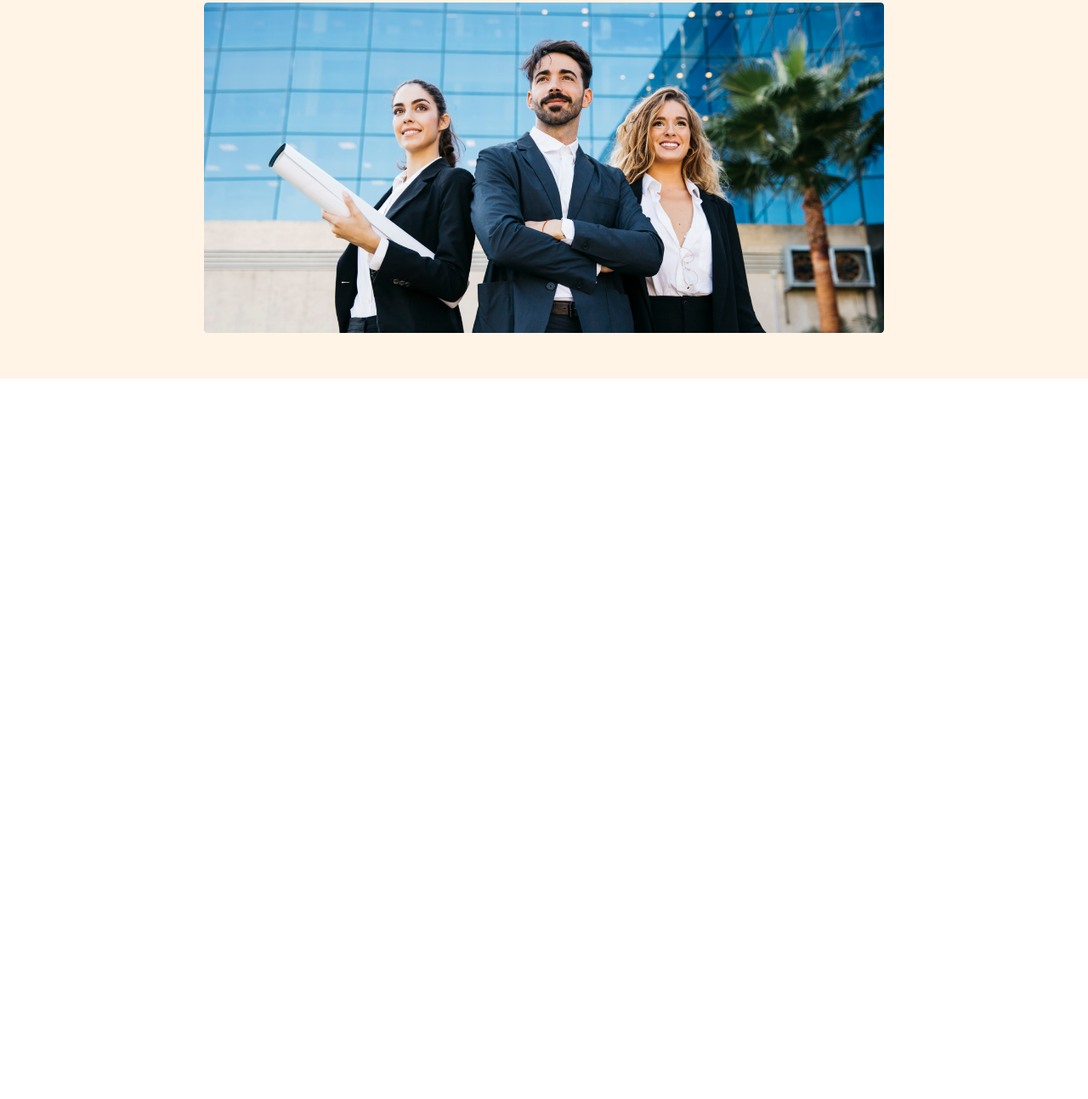
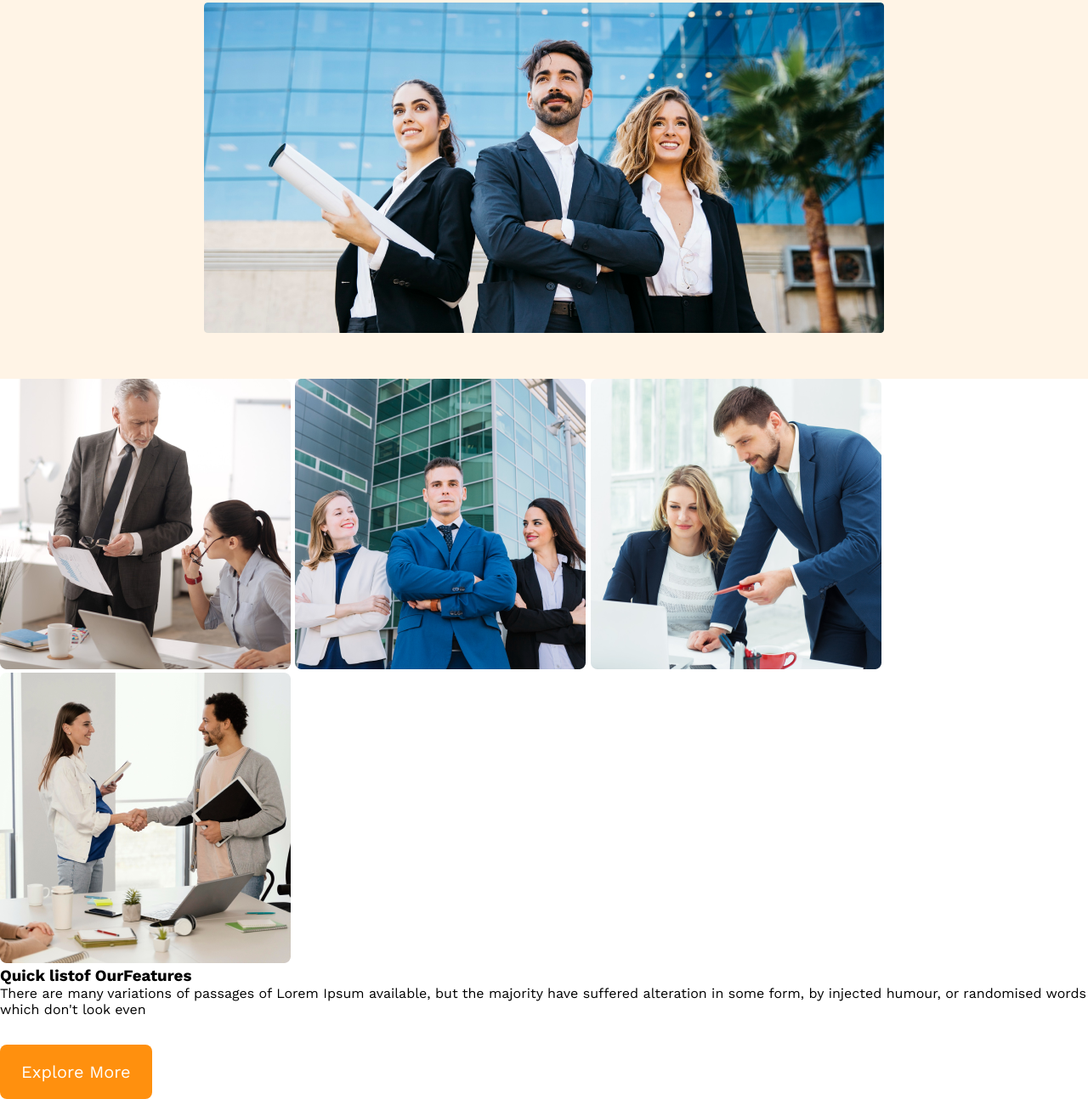
Before and after one commit to M-Nazmul/G3-Architects, a plain HTML site: page index.html in a window 1280 px wide. Shown: the part 570-1864 px from the top of the page at 85% size. Before the commit the page ends 1016 px from the top, so only its background shows below. Drawn offline with nearby package versions, Linux system fonts and the light colour scheme.

Commit message:
added team section

```diff
--- a/index.html
+++ b/index.html
@@ -7,6 +7,7 @@
     <link rel="stylesheet" href="styles/style.css">
 </head>
 <body>
+    <!-- Header start -->
     <header>
         <nav>
             <h3 class="banner_title">G3 Architects</h3>
@@ -30,5 +31,25 @@
             <img class="banner_img" src="images/banner.png" alt="">
         </div>
     </header>
+    <!-- Header end -->
+    <main>
+        <section class="teams_container">
+            <div class="team_img_container">
+                <img src="images/team1.png" alt="">
+                <img src="images/team2.png" alt="">
+                <img src="images/team3.png" alt="">
+                <img src="images/team4.png" alt="">
+            </div>
+            <div class="team_content">
+                <h3 class="team_title">
+                    <span class="text_quick_list">Quick list</span><span class="text_of_our">of Our</span><span class="text_features">Features</span>
+                </h3>
+                <p class="team_description">
+                    There are many variations of passages of Lorem Ipsum available, but the majority have suffered alteration in some form, by injected humour, or randomised words which don't look even
+                </p>
+                <button class="btn_primary">Explore More</button>
+            </div>
+        </section>
+    </main>
 </body>
 </html>
```
